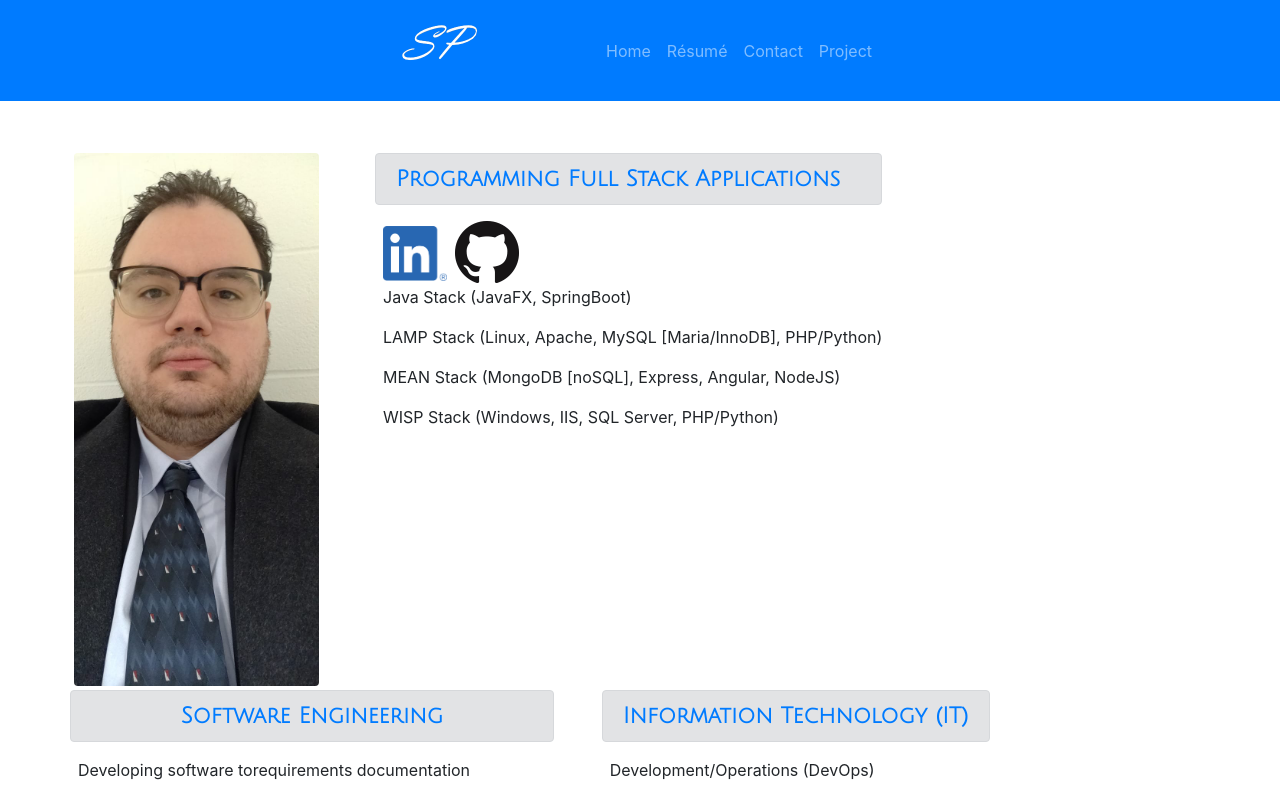
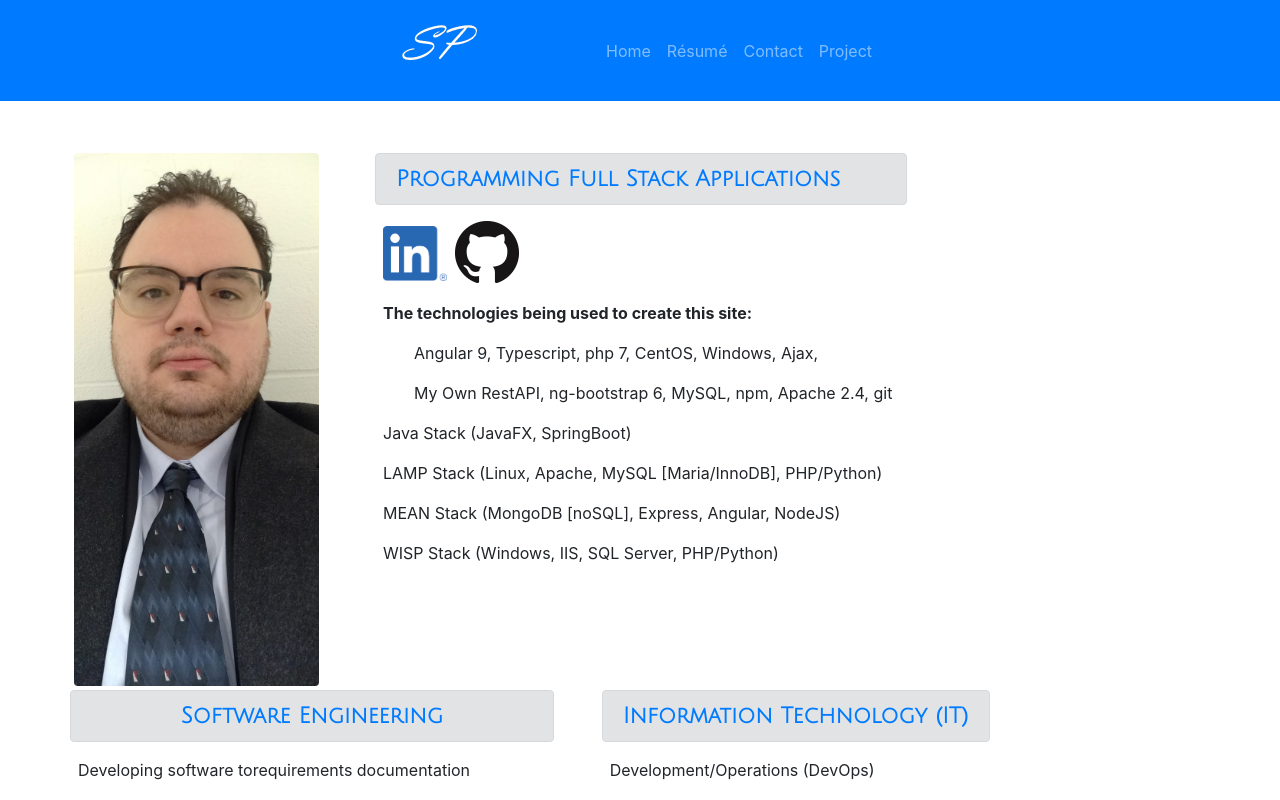
Before and after one commit to sprine168/stevenprine.com, an Angular app: page /home in a window 1280 px wide. Shown: the top 800 px of the page. Built offline with nearby package versions, Linux system fonts and the light colour scheme.

Commit message:
update to home page and fixed minor issues

```diff
--- a/src/app/contact/contact.component.css
+++ b/src/app/contact/contact.component.css
@@ -3,6 +3,7 @@
     overflow-y: scroll;
     max-height: 450px;
     overflow: auto;
+    min-height: 450px;
 }
 
 .chatBadges {
--- a/src/app/home/home.component.html
+++ b/src/app/home/home.component.html
@@ -14,16 +14,27 @@
                 <a href="https://github.com/sprine168" class="mr-2"><img width="64"
                         src="../../assets/Images/GitHub-Mark-64px.png"></a>
 
-                <p class="">Java Stack (JavaFX, SpringBoot)</p>
-                <p>LAMP Stack (Linux, Apache, MySQL [Maria/InnoDB], PHP/Python)</p>
-                <p>MEAN Stack (MongoDB [noSQL], Express, Angular, NodeJS)</p>
-                <p>WISP Stack (Windows, IIS, SQL Server, PHP/Python)</p>
+                <p class="font-weight-bold mt-3">The technologies being used to create this site:</p>
+
+                <div class="container ml-3">
+                    <p>Angular 9, Typescript, php 7, CentOS, Windows, Ajax,</p>
+                    <p>My Own RestAPI, ng-bootstrap 6, MySQL, npm, Apache 2.4, git</p>
+                </div>
+
+                <div class="mt-3">
+                    <p>Java Stack (JavaFX, SpringBoot)</p>
+                    <p>LAMP Stack (Linux, Apache, MySQL [Maria/InnoDB], PHP/Python)</p>
+                    <p>MEAN Stack (MongoDB [noSQL], Express, Angular, NodeJS)</p>
+                    <p>WISP Stack (Windows, IIS, SQL Server, PHP/Python)</p>
+                </div>
+
             </div>
         </div>
     </div>
+
 </section>
 
-<section class="container">
+<section class="container mb-5">
     <div class="row">
         <div class="col-xs-6 mr-5">
             <h1 class="headingFont alert alert-secondary text-primary text-center">Software Engineering</h1>
```
